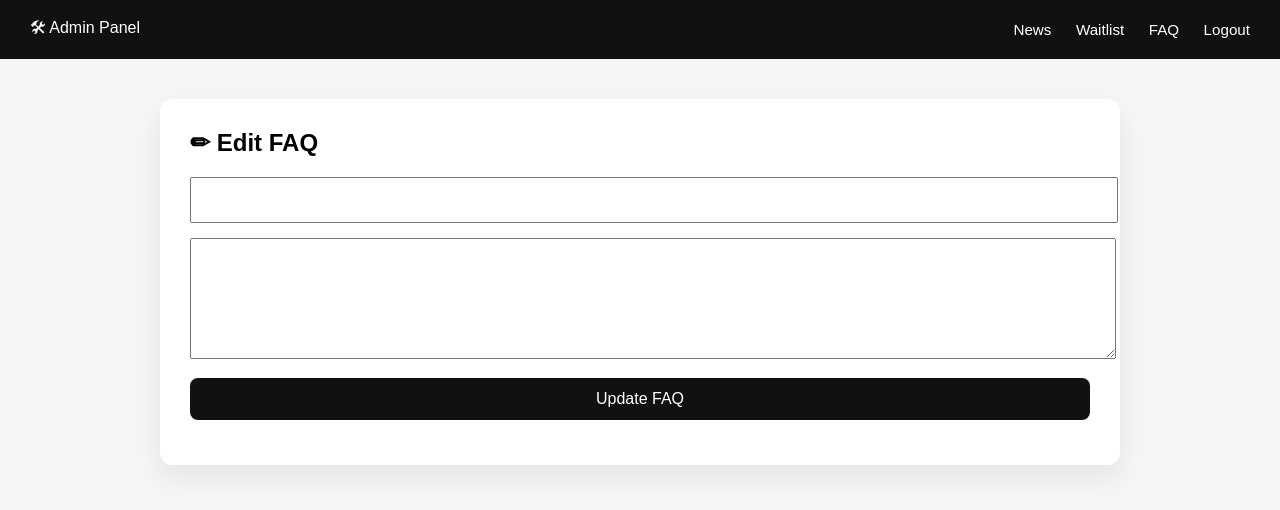
After one commit to adewalemchel-dotcom/flask-cms, a Flask app: page /admin/faq/edit/1 in a window 1280 px wide. The commit adds this page. Shown: the top 510 px of the page. Run offline with Flask 3, Linux system fonts and the light colour scheme; the visitor is signed in with stand-in values (Sample User, id 1); data that the repository does not hold is empty.

Commit message:
Add full FAQ CRUD (add, edit, delete)

```diff
--- a/app.py
+++ b/app.py
@@ -100,7 +100,13 @@ def community():
 
 @app.route("/faq")
 def faq():
-    return render_template("faq.html")
+    conn = sqlite3.connect("waitlist.db")
+    cursor = conn.cursor()
+    cursor.execute("SELECT question, answer FROM faq")
+    faqs = cursor.fetchall()
+    conn.close()
+
+    return render_template("faq.html", faqs=faqs)
 
 # ------------------ NEWS ------------------
 
@@ -207,6 +213,72 @@ def delete_news(news_id):
 
     return redirect("/news")
 
+@app.route("/admin/faq", methods=["GET", "POST"])
+def admin_faq():
+    if not session.get("admin_logged_in"):
+        return redirect("/admin/login")
+
+    conn = sqlite3.connect("waitlist.db")
+    cursor = conn.cursor()
+
+    if request.method == "POST":
+        question = request.form["question"]
+        answer = request.form["answer"]
+
+        cursor.execute(
+            "INSERT INTO faq (question, answer) VALUES (?, ?)",
+            (question, answer)
+        )
+        conn.commit()
+
+    cursor.execute("SELECT id, question, answer FROM faq")
+    faqs = cursor.fetchall()
+    conn.close()
+
+    return render_template("admin_faq.html", faqs=faqs)
+
+@app.route("/admin/faq/delete/<int:faq_id>")
+def delete_faq(faq_id):
+    if not session.get("admin_logged_in"):
+        return redirect("/admin/login")
+
+    conn = sqlite3.connect("waitlist.db")
+    cursor = conn.cursor()
+    cursor.execute("DELETE FROM faq WHERE id = ?", (faq_id,))
+    conn.commit()
+    conn.close()
+
+    return redirect("/admin/faq")
+
+@app.route("/admin/faq/edit/<int:faq_id>", methods=["GET", "POST"])
+def edit_faq(faq_id):
+    if not session.get("admin_logged_in"):
+        return redirect("/admin/login")
+
+    conn = sqlite3.connect("waitlist.db")
+    cursor = conn.cursor()
+
+    if request.method == "POST":
+        question = request.form["question"]
+        answer = request.form["answer"]
+
+        cursor.execute(
+            "UPDATE faq SET question = ?, answer = ? WHERE id = ?",
+            (question, answer, faq_id)
+        )
+        conn.commit()
+        conn.close()
+        return redirect("/admin/faq")
+
+    cursor.execute(
+        "SELECT id, question, answer FROM faq WHERE id = ?",
+        (faq_id,)
+    )
+    faq = cursor.fetchone()
+    conn.close()
+
+    return render_template("edit_faq.html", faq=faq)
+
 # ------------------ RUN APP ------------------
 
 if __name__ == "__main__":
--- a/templates/admin_base.html
+++ b/templates/admin_base.html
@@ -87,6 +87,7 @@
   <div>
     <a href="/admin/news">News</a>
     <a href="/admin/waitlist">Waitlist</a>
+    <a href="/admin/faq">FAQ</a>
     <a href="/admin/logout">Logout</a>
   </div>
 </div>
--- /dev/null
+++ b/templates/edit_faq.html
@@ -0,0 +1,22 @@
+{% extends "admin_base.html" %}
+
+{% block title %}Edit FAQ{% endblock %}
+
+{% block content %}
+
+<h2>✏ Edit FAQ</h2>
+
+<form method="POST">
+  <input type="text"
+         name="question"
+         value="{{ faq[1] }}"
+         required>
+
+  <textarea name="answer"
+            rows="5"
+            required>{{ faq[2] }}</textarea>
+
+  <button type="submit">Update FAQ</button>
+</form>
+
+{% endblock %}
```
Also changed, not shown: templates/admin_faq.html (added, +32 -0 lines), templates/faq.html (+59 -61 lines).
